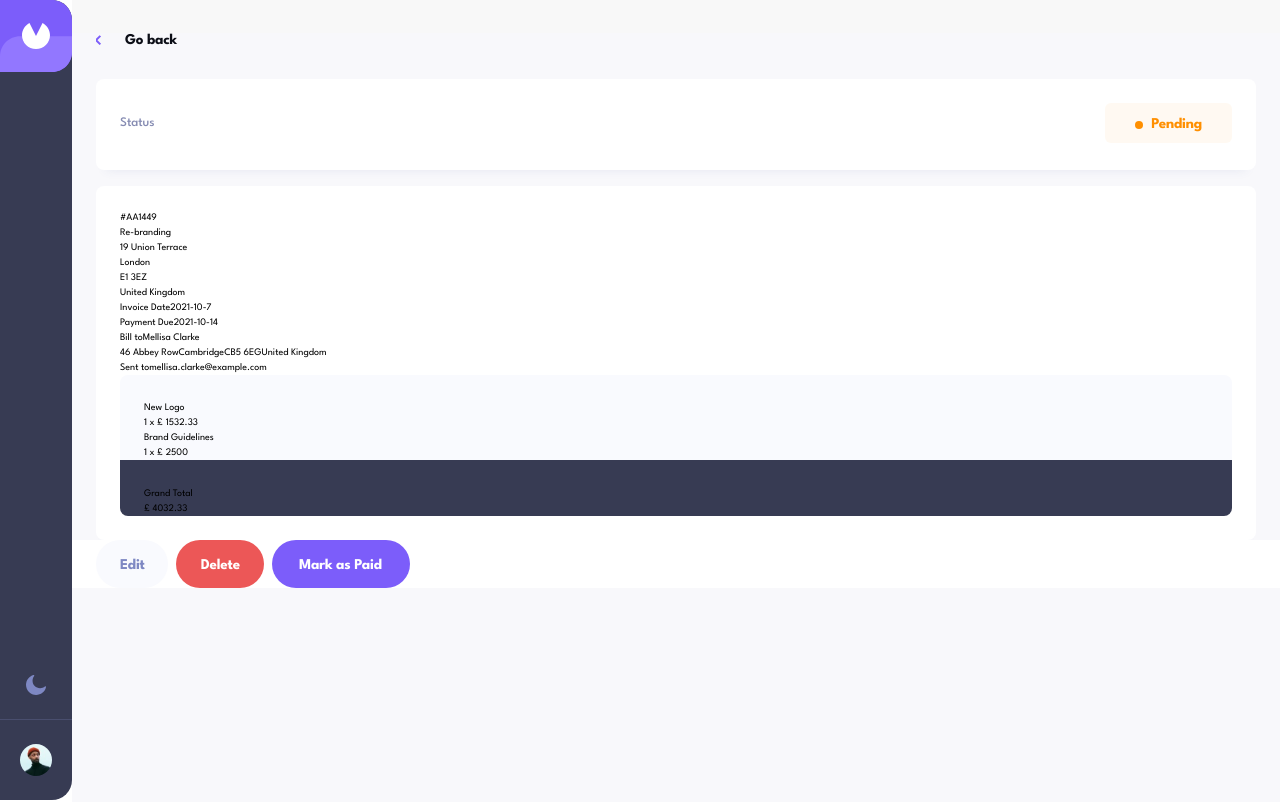
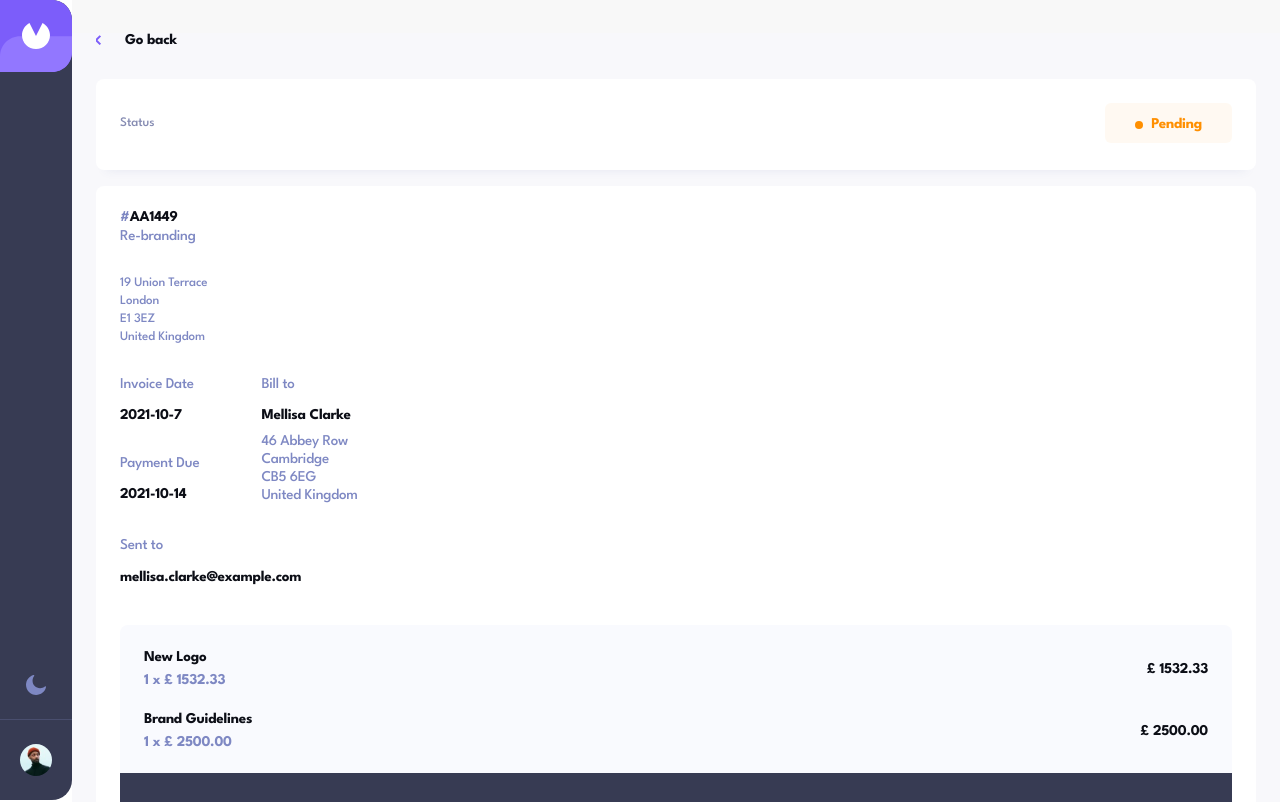
Before and after one commit to Bletfen/Invoice-App, a React (Vite) app: page /AA1449 in a window 1280 px wide. Shown: the top 802 px of the page. Built offline with nearby package versions, Linux system fonts and the light colour scheme.

Commit message:
invoice page finished

```diff
--- a/src/components/EditInvoice.tsx
+++ b/src/components/EditInvoice.tsx
@@ -3,15 +3,16 @@ import { useForm, type SubmitHandler } from "react-hook-form";
 export default function EditInvoice({
   invoiceId,
   goBack,
-  updateInvoice,
   setShowEdit,
 }: {
   invoiceId: string;
   goBack: () => void;
-  updateInvoice: (id: string, updated: IInvoice) => void;
   setShowEdit: React.Dispatch<React.SetStateAction<boolean>>;
 }) {
-  const { data } = useDataContext();
+  const { data, setData } = useDataContext();
+  const updateInvoice = (id: string, updated: IInvoice) => {
+    setData((prev) => prev.map((inv) => (inv.id === id ? updated : inv)));
+  };
   const invoice = data.find((item) => item.id === invoiceId);
   if (!invoice) return;
   type Inputs = {
@@ -43,12 +44,14 @@ export default function EditInvoice({
   return (
     <div
       className="absolute -top-13 left-0
-        bg-white pt-[3.3rem]"
+        bg-white pt-[3.3rem]
+        px-[2.4rem] w-full
+        h-screen"
     >
       <div
         className="flex gap-[2.3rem]
         items-center cursor-pointer
-        px-[2.4rem] mb-[2.6rem]"
+        mb-[2.6rem]"
         onClick={goBack}
       >
         <svg
@@ -71,15 +74,32 @@ export default function EditInvoice({
           Go back
         </span>
       </div>
-      <h6>Edit #{invoice?.id}</h6>
+      <h6
+        className="text-[2.4rem]
+        font-bold leading-[3.2rem] tracking-[-0.5px]
+        mb-[2.2rem]"
+      >
+        Edit #{invoice?.id}
+      </h6>
       <form
         id="editInvoiceForm"
         onSubmit={handleSubmit(onSubmit)}
-        className="flex flex-col w-screen
-        min-h-screen"
+        className="flex flex-col"
       >
-        <span>Bill From</span>
-        <label htmlFor="address">
+        <span
+          className="text-[1.5rem]
+          font-bold leading-[1.5rem]
+          tracking-[-0.25px] text-[#7c5dfa]
+          mb-[2.4rem]"
+        >
+          Bill From
+        </span>
+        <label
+          htmlFor="address"
+          className="flex flex-col
+          text-[1.3rem] font-[500] leading-[1.5rem] tracking-[-0.1px]
+          text-[#7e88c3]"
+        >
           Street Address
           <input
             type="text"
--- a/src/layout/Layout.tsx
+++ b/src/layout/Layout.tsx
@@ -7,7 +7,7 @@ export default function Layout() {
       <div
         className="
         bg-[#f8f8f8] min-h-screen
-        pb-[10.5rem] w-full"
+        w-full"
       >
         <Outlet />
       </div>
--- a/src/pages/Invoice.tsx
+++ b/src/pages/Invoice.tsx
@@ -6,27 +6,26 @@ export default function Invoice() {
   const [showEdit, setShowEdit] = useState<boolean>(false);
   const navigate = useNavigate();
   const { id } = useParams();
-  const { data, setData } = useDataContext();
+  const { data } = useDataContext();
   const getInvoice = data.find((item) => item.id === id)!;
   console.log(getInvoice);
   const goBack = () => {
     navigate(-1);
   };
-  const updateInvoice = (id: string, updated: IInvoice) => {
-    setData((prev) => prev.map((inv) => (inv.id === id ? updated : inv)));
-  };
+  const itemTotal = getInvoice.items.map((item) => item.quantity * item.price);
+  console.log(itemTotal);
   return (
     <div
       className="bg-[#f8f8fb]
-      relative min-h-screen"
+      relative"
     >
       <div
         className="mt-[3.3rem]
-      px-[2.4rem]"
+        px-[2.4rem]"
       >
         <div
           className="flex gap-[2.3rem]
-        items-center cursor-pointer
+          items-center cursor-pointer
         "
           onClick={goBack}
         >
@@ -96,70 +95,190 @@ export default function Invoice() {
         mt-[1.6rem]"
         >
           <div>
-            <div>
-              <h3>#{getInvoice.id}</h3>
-              <span>{getInvoice.description}</span>
+            <div className="flex flex-col gap-[0.4rem] mb-[3rem]">
+              <h3
+                className="text-[1.5rem] font-bold
+                leading-[1.5rem] tracking-[-0.25px]
+                text-[#0c0e16]"
+              >
+                <span className="text-[#7e88c3]">#</span>
+                {getInvoice.id}
+              </h3>
+              <span
+                className="text-[1.5rem] font-[500]
+                leading-[1.5rem] tracking-[-0.25px]
+                text-[#7e88c3]"
+              >
+                {getInvoice.description}
+              </span>
             </div>
-            <div className="flex flex-col">
+            <div
+              className="flex flex-col
+              text-[1.3rem] font-[500]
+              leading-[1.8rem] tracking-[-0.1px]
+              text-[#7e88c3] mb-[3.1rem]"
+            >
               <span>{getInvoice.senderAddress.street}</span>
               <span>{getInvoice.senderAddress.city}</span>
               <span>{getInvoice.senderAddress.postCode}</span>
               <span>{getInvoice.senderAddress.country}</span>
             </div>
-            <div>
-              <div>
-                <span>Invoice Date</span>
-                <span>{getInvoice.createdAt}</span>
+            <div
+              className="flex items-center gap-[6.2rem]
+              mb-[3.2rem]"
+            >
+              <div className="flex flex-col gap-[3.1rem]">
+                <div className="flex flex-col gap-[1.3rem]">
+                  <span
+                    className="text-[1.5rem] font-[500]
+                  leading-[1.5rem] tracking-[-0.25px]
+                  text-[#7e88c3]"
+                  >
+                    Invoice Date
+                  </span>
+                  <span
+                    className="text-[1.5rem] font-bold
+                    leading-[2rem] tracking-[-0.25px]
+                    text-[#0c0e16]"
+                  >
+                    {getInvoice.createdAt}
+                  </span>
+                </div>
+                <div className="flex flex-col gap-[1.3rem]">
+                  <span
+                    className="text-[1.5rem] font-[500]
+                    leading-[1.5rem] tracking-[-0.25px]
+                    text-[#7e88c3]"
+                  >
+                    Payment Due
+                  </span>
+                  <span
+                    className="text-[1.5rem] font-bold
+                    leading-[2rem] tracking-[-0.25px]
+                    text-[#0c0e16]"
+                  >
+                    {getInvoice.paymentDue}
+                  </span>
+                </div>
               </div>
-              <div>
-                <span>Payment Due</span>
-                <span>{getInvoice.paymentDue}</span>
-              </div>
-              <div>
-                <div>
-                  <span>Bill to</span>
-                  <span>{getInvoice.clientName}</span>
+              <div className="flex flex-col gap-[0.7rem]">
+                <div className="flex flex-col gap-[1.3rem]">
+                  <span
+                    className="text-[1.5rem] font-[500]
+                    leading-[1.5rem] tracking-[-0.25px]
+                    text-[#7e88c3]"
+                  >
+                    Bill to
+                  </span>
+                  <span
+                    className="text-[1.5rem] font-bold
+                    leading-[2rem] tracking-[-0.25px]
+                    text-[#0c0e16]"
+                  >
+                    {getInvoice.clientName}
+                  </span>
                 </div>
-                <div>
+                <div
+                  className="flex flex-col
+                  text-[1.5rem] font-[500]
+                  leading-[1.8rem] tracking-[-0.25px]
+                  text-[#7e88c3]"
+                >
                   <span>{getInvoice.clientAddress.street}</span>
                   <span>{getInvoice.clientAddress.city}</span>
                   <span>{getInvoice.clientAddress.postCode}</span>
                   <span>{getInvoice.clientAddress.country}</span>
                 </div>
               </div>
-              <div>
-                <span>Sent to</span>
-                <span>{getInvoice.clientEmail}</span>
-              </div>
             </div>
             <div
-              className="px-[2.4rem] pt-[2.5rem] pb-[2.3rem
-            bg-[#f9fafe] rounded-t-[0.8rem]"
+              className="flex flex-col gap-[1.3rem]
+              mb-[3.8rem]"
             >
-              <div>
+              <span
+                className="text-[1.5rem] font-[500]
+                leading-[1.8rem] tracking-[-0.25px]
+                text-[#7e88c3]"
+              >
+                Sent to
+              </span>
+              <span
+                className="text-[1.5rem] font-bold
+                leading-[2rem] tracking-[-0.25px]
+                text-[#0c0e16]"
+              >
+                {getInvoice.clientEmail}
+              </span>
+            </div>
+            <div
+              className="px-[2.4rem] pt-[2.5rem]
+              bg-[#f9fafe] rounded-t-[0.8rem]"
+            >
+              <div
+                className="flex flex-col pb-[2.3rem]
+                gap-[2.4rem]"
+              >
                 {getInvoice.items.map((item) => (
-                  <>
-                    <div>
-                      <h4>{item.name}</h4>
-                      <p>
-                        {item.quantity} x £ {item.price}
+                  <div
+                    className="flex justify-between
+                    items-center"
+                  >
+                    <div className="flex flex-col gap-[0.8rem]">
+                      <h4
+                        className="text-[1.5rem] font-bold
+                        leading-[1.5rem] tracking-[-0.25px]
+                        text-[#0c0e16]"
+                      >
+                        {item.name}
+                      </h4>
+                      <p
+                        className="text-[1.5rem]
+                        font-bold leading-[1.5rem] tracking-[-0.25px]
+                        text-[#7e88c3]"
+                      >
+                        {item.quantity} x £ {item.price.toFixed(2)}
                       </p>
                     </div>
-                  </>
+                    <div>
+                      <p
+                        className="text-[1.5rem] font-bold
+                        leading-[1.5rem] tracking-[-0.25px]
+                        text-[#0c0e16]"
+                      >
+                        £ {(item.quantity * item.price).toFixed(2)}
+                      </p>
+                    </div>
+                  </div>
                 ))}
               </div>
             </div>
             <div
-              className="px-[2.4rem] pt-[2.6rem] pb-[2.2rem
-            bg-[#373b53] rounded-b-[0.8rem]"
+              className="px-[2.4rem] pt-[2.6rem]
+              bg-[#373b53] rounded-b-[0.8rem] pb-[2.2rem]
+              flex justify-between items-center"
             >
-              <span>Grand Total</span>
-              <h5>£ {getInvoice.total}</h5>
+              <span
+                className="text-[1.3rem] font-[500]
+                leading-[1.8rem] tracking-[-0.1px]
+                text-white"
+              >
+                Grand Total
+              </span>
+              <h5
+                className="text-[2.4rem] font-bold
+                leading-[3.2rem] tracking-[-0.5px]
+                text-white"
+              >
+                £ {getInvoice.total.toFixed(2)}
+              </h5>
             </div>
           </div>
         </div>
       </div>
-      <div className="bg-white">
+      <div
+        className="bg-white py-[2.1rem]
+        flex justify-center mt-[5.6rem]"
+      >
         <div
           className="px-[2.4rem]
           flex gap-[0.8rem]
@@ -205,7 +324,6 @@ export default function Invoice() {
         <EditInvoice
           invoiceId={getInvoice.id}
           goBack={goBack}
-          updateInvoice={updateInvoice}
           setShowEdit={setShowEdit}
         />
       ) : null}
--- a/src/pages/Invoices.tsx
+++ b/src/pages/Invoices.tsx
@@ -18,7 +18,10 @@ export default function Invoices() {
     );
   });
   return (
-    <div className="px-[2.4rem]">
+    <div
+      className="px-[2.4rem]
+      pb-[10.5rem]"
+    >
       <Filter filter={filter} setFilter={setFilter} />
       <div className="flex flex-col gap-[1.6rem]">
         {filteredDataBase.map((item) => (
```
